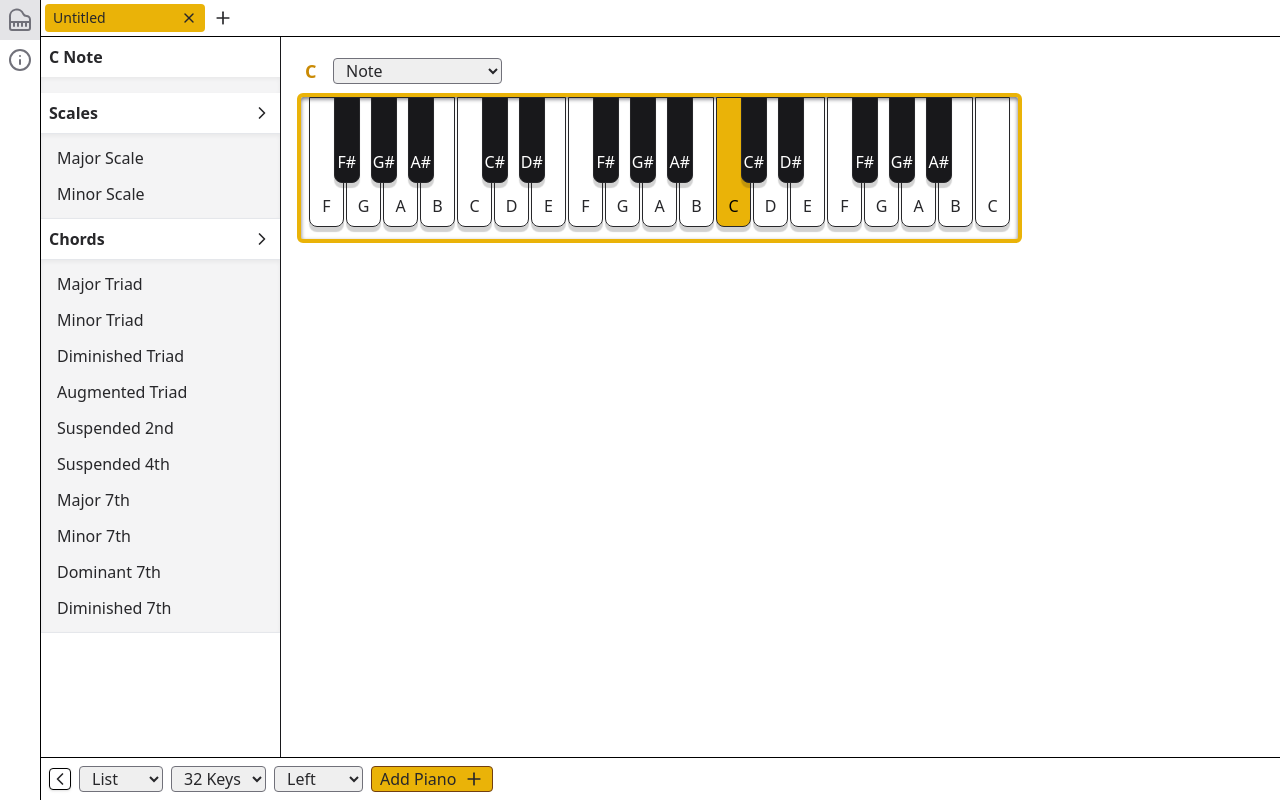
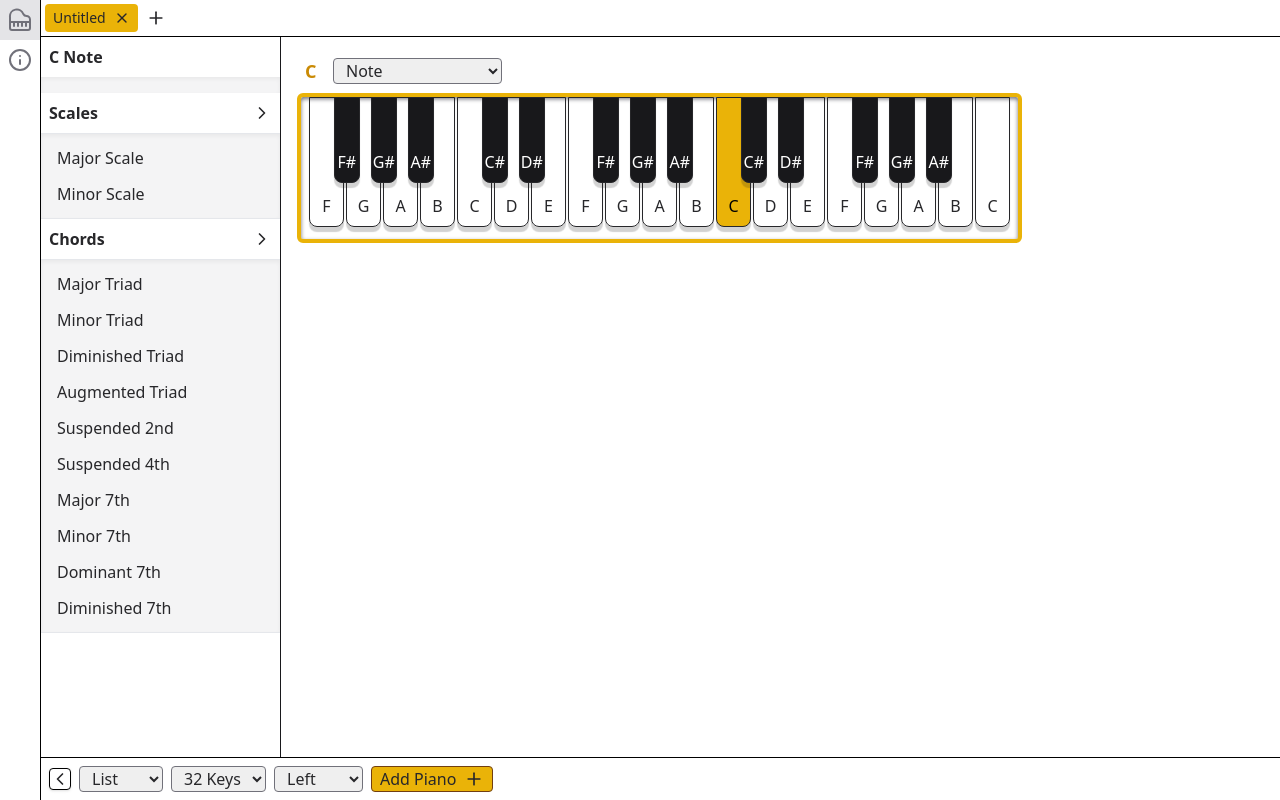
Before and after one commit to samstorment/piano-visualizer, a SvelteKit app: page / in a window 1280 px wide. Built offline with nearby package versions, Linux system fonts and the light colour scheme.

Commit message:
active_tab is automatically scrolled to aftert it is added to the tab bar. I think there might be a better way to do this with .pre() but I couldn't get it to work for now

```diff
--- a/src/routes/+page.svelte
+++ b/src/routes/+page.svelte
@@ -1,7 +1,7 @@
 <script lang="ts">
     import { create_rack, type Rack } from "$lib/rack.svelte";
 	import RackComponent from "./Rack.svelte";
-	import { onMount } from "svelte";
+	import { onMount, tick } from "svelte";
 	import { create_piano } from "$lib/piano.svelte";
 	import { browser } from "$app/environment";
 	import { RackTab, PageTab, type Tab, type TabPage } from "$lib/tab.svelte";
@@ -16,19 +16,25 @@
     let active_tab = $derived(tabs.find(t => t.id === active_tab_id));
     let active_page = $derived(active_tab?.type === "page" ? active_tab : undefined);
     let active_rack = $derived(active_tab?.type === "rack" ? active_tab : undefined);
-
+    let tab_bar_element: HTMLElement;
 
     function add_page(page: TabPage, title: string) {
         const existing_about_tab = tabs.find(t => t.type === 'page' && t.page === page);
 
         if (existing_about_tab) {
             active_tab_id = existing_about_tab.id;
+            scroll_to_active_tab_button();
             return;
         }
 
         const new_tab = new PageTab(page, { title });
         tabs.push(new_tab);
         active_tab_id = new_tab.id
+    }
+
+
+    function scroll_to_active_tab_button() {
+        tick().then(() => document.getElementById(`tab-button-${active_tab_id}`)?.scrollIntoView({ inline: 'center', behavior: 'smooth' }))
     }
 
     // load rack saved in local storage
@@ -89,29 +95,31 @@
     </aside>
 
     <main class="flex flex-col flex-1 min-w-0">
-        <header class="p-1 flex gap-1 items-center overflow-auto shrink border-b border-black">
+        <header bind:this={tab_bar_element} class="flex gap-1 items-center shrink border-b border-black px-1">
+            <ul class="overflow-auto flex gap-1 py-1">
                 {#each tabs as tab, i (tab)}
                     {@const active = active_tab_id === tab.id}
-                <div class={{
-                        "relative rounded text-sm flex-1 max-w-40": true,
+                    <li
+                        id="tab-button-{tab.id}"
+                        class={{
+                            "relative rounded text-sm": true,
                             "bg-yellow-500": active,
                             "hover:bg-zinc-200": !active
                         }}
-                    in:slide={{ axis: 'x', duration: 200 }}
+                        in:slide={{ axis: 'x', duration: 100 }}
                         animate:flip={{ duration: 100 }}
+                        onintroend={() => scroll_to_active_tab_button()}
                     >
                         <button
-                        onclick={() => active_tab_id = tab.id}
-                        class={{ "px-2 py-1 rounded pr-8 w-full text-left": true }}
+                            onclick={() => { active_tab_id = tab.id; }}
+                            class={{ "px-2 py-1 rounded pr-8 w-full text-left text-nowrap": true }}
                         >
                             {tab.title}
                         </button>
                         <button
                             class={{
-                            "absolute p-0.5 right-1.5 top-1/2 -translate-y-1/2 rounded": true,
-                            "hover:bg-white/30": true
+                                "absolute p-0.5 right-1.5 top-1/2 -translate-y-1/2 rounded hover:bg-white/30": true,
                             }}
-
                             onclick={() => {
                                 const i = tabs.findIndex(t => t.id === tab.id);
                                 if (i < 0) return;
@@ -126,10 +134,13 @@
                         >
                             <X class="w-4 h-4" />
                         </button>
-                </div>
+                    </li>
                 {/each}
-            <button class="px-1 py-1 hover:bg-zinc-200 rounded"
-                 onclick={() => { const new_tab =  new RackTab(); tabs.push(new_tab); active_tab_id = new_tab.id }}>
+            </ul>
+            <button
+                class="p-1 hover:bg-zinc-200 rounded"
+                onclick={() => { const new_tab =  new RackTab(); tabs.push(new_tab); active_tab_id = new_tab.id }}
+            >
                 <span class="sr-only">Add New Tab</span>
                 <Plus />
             </button>
@@ -140,11 +151,13 @@
             {:else if active_tab.type === 'rack'}
                 <RackComponent bind:rack={active_tab.rack} />
             {:else if active_tab.type === 'page'}
+                <div class="h-full overflow-auto">
                     {#if active_tab.page === 'about'}
                         <About />
                     {:else if active_tab.page === 'presets'}
                         <Presets bind:tabs bind:active_tab_id />
                     {/if}
+                </div>
             {/if}
         </section>
     </main>
--- a/src/routes/Sidebar.svelte
+++ b/src/routes/Sidebar.svelte
@@ -100,7 +100,7 @@
     </button>
     {#if highlighted && piano.inversions.length > 0 && piano.display.type === 'chord'}
         <div class="text-sm p-2 border rounded shadow-inner bg-white">
-            <p class="italic mb-1.5">Inversions</p>
+            <p class="mb-1">Inversions</p>
             <ul class="flex gap-2">
                 {#each piano.inversions as _, i}
                     <li>
```
Lines whose indentation alone changed are shown as unchanged.
